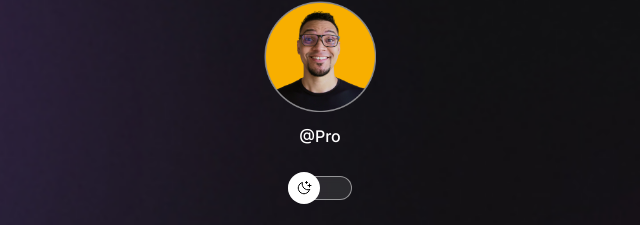
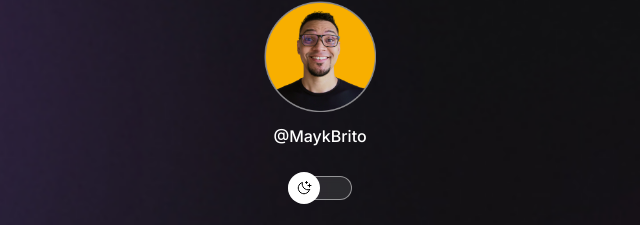
Before and after one commit to JefersonSatoshi/TelaPerfil, a plain HTML site: page index.html in a window 1280 px wide. Shown: the part 79-304 px from the top of the page, 320-960 px from the left. Drawn offline with nearby package versions, Linux system fonts and the light colour scheme.

Commit message:
adjust name

```diff
--- a/index.html
+++ b/index.html
@@ -13,7 +13,7 @@
     <div id="container">
       <div id="profile">
         <img src="./assets/avatar.png" alt="Foto de mayk Brito sorrindo, usando óculos e camisa preta, barba e fundo amarelo.">
-        <p>@Pro</p>
+        <p>@MaykBrito</p>
       </div>
 
       <div id="switch" onclick="toggleMode()">
```
